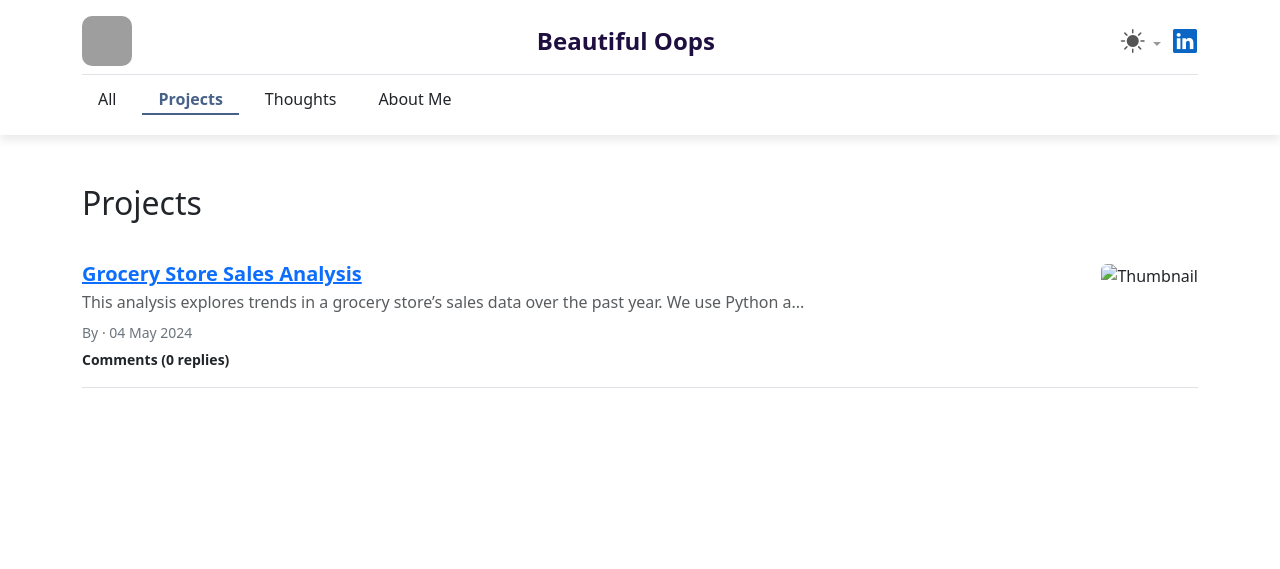
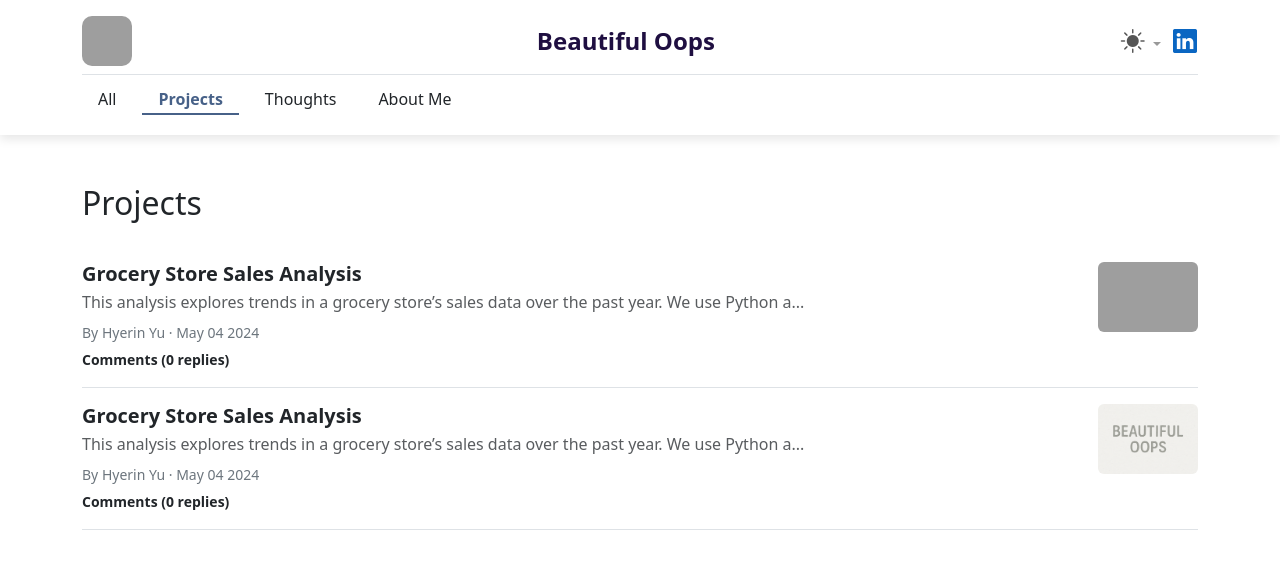
Before and after one commit to hyelinyu/hyelinyu.github.io, a Jekyll site: the page built from projects.html, in a window 1280 px wide and 900 px high. Shown: the top 569 px of the window. Built offline with Jekyll 4.4.1, drawn with Linux system fonts in a browser that asks for light colours; grey boxes are pictures that could not be loaded.

Commit message:
post card css file edit

```diff
--- a/_includes/post-card.html
+++ b/_includes/post-card.html
@@ -19,8 +19,8 @@
     <h5 class="fw-bold mb-1"><a href="{{ post.url }}">{{ post.title }}</a></h5>
     <p class="text-muted mb-2">{{ post.excerpt | strip_html | truncate: 100 }}</p>
     <small class="text-secondary d-block mb-1">
-      By {{ post.author }} · {{ post.date | date: "%d %b %Y" }}
-    </small>
+  By {{ post.author | default: "Hyerin Yu" }} · {{ post.date | date: "%b %d %Y" }}
+</small>
     <small class="text-dark"><strong>Comments ({{ post.comments | default: 0 }} replies)</strong></small>
   </div>
 
--- a/_layouts/default.html
+++ b/_layouts/default.html
@@ -92,7 +92,7 @@
     <a href="/" class="mb-3 me-2 mb-md-0 text-body-secondary text-decoration-none lh-1">
       <svg class="bi" width="30" height="24"><use xlink:href="#bootstrap"></use></svg>
     </a>
-    <span class="footer-brand text-muted small d-block">
+    <span class="footer-brand text-start text-muted small d-block">
   © 2025 Hyerin Yu<br>
   Logo image © 2025 Hyerin Yu
 </span>
--- a/_layouts/post.html
+++ b/_layouts/post.html
@@ -105,7 +105,7 @@
       <a href="/" class="mb-3 me-2 mb-md-0 text-body-secondary text-decoration-none lh-1">
         <svg class="bi" width="30" height="24"><use xlink:href="#bootstrap"></use></svg>
       </a>
-       <span class="footer-brand text-muted small d-block">
+       <span class="footer-brand text-start text-muted small d-block">
   © 2025 Hyerin Yu<br>
   Logo image © 2025 Hyerin Yu
 </span>
--- a/_posts/2024-05-04-data-grocery.md
+++ b/_posts/2024-05-04-data-grocery.md
@@ -3,6 +3,9 @@ layout: post
 title: "Grocery Store Sales Analysis"
 date: 2024-05-04
 categories: [projects]
+author: Hyerin Yu
+excerpt: "This analysis explores trends in a grocery store’s sales data over the past year. We use Python and pandas to clean and summarize data, matplotlib for visualization, and identify key seasonal changes in product performance."
+thumbnail:
 ---
 
 This analysis explores trends in a grocery store’s sales data over the past year. We use Python and pandas to clean and summarize data, matplotlib for visualization, and identify key seasonal changes in product performance.
--- a/_posts/2024-05-04-data-grocerytest.md
+++ b/_posts/2024-05-04-data-grocerytest.md
@@ -2,7 +2,10 @@
 layout: post
 title: "Grocery Store Sales Analysis"
 date: 2024-05-04
-categories: [thoughts]
+categories: [projects]
+author: Hyerin Yu
+excerpt: "This analysis explores trends in a grocery store’s sales data over the past year. We use Python and pandas to clean and summarize data, matplotlib for visualization, and identify key seasonal changes in product performance."
+thumbnail: default
 ---
 
 This analysis explores trends in a grocery store’s sales data over the past year. We use Python and pandas to clean and summarize data, matplotlib for visualization, and identify key seasonal changes in product performance.
--- a/resources/style.css
+++ b/resources/style.css
@@ -494,3 +494,45 @@ header .btn-link:focus-visible {
   text-decoration: none !important;  /* 밑줄 제거 */
   box-shadow: none !important;        /* 파란 아웃라인도 제거 */
 }
+
+.post-card {
+  align-items: flex-start;
+}
+
+.post-card .thumbnail img {
+  width: 100px;
+  height: 70px;
+  object-fit: cover;
+  border-radius: 6px;
+}
+.post-card h5 a {
+  color: #212529; /* 진한 검정 */
+  text-decoration: none;
+  font-weight: 700;
+}
+
+body.dark-mode .post-card h5 a {
+  color: #f1f1f1; /* 다크모드용 글씨색 */
+}
+
+/* 테마 토글 버튼: 포커스/클릭 시 파란 밑줄 제거 */
+header .btn-link:focus,
+header .btn-link:active,
+header .btn-link:focus-visible {
+  text-decoration: none !important;
+  box-shadow: none !important;
+  outline: none !important;
+}
+
+body.dark-mode .post-card {
+  color: #e5e5e5; /* 전체 텍스트 기본 색 */
+}
+
+body.dark-mode .post-card p,
+body.dark-mode .post-card small {
+  color: #ccc;
+}
+
+body.dark-mode .post-card h5 a {
+  color: #f1f1f1;
+}
```
Also changed, not shown: assets/thumbnail/default.png (added).
